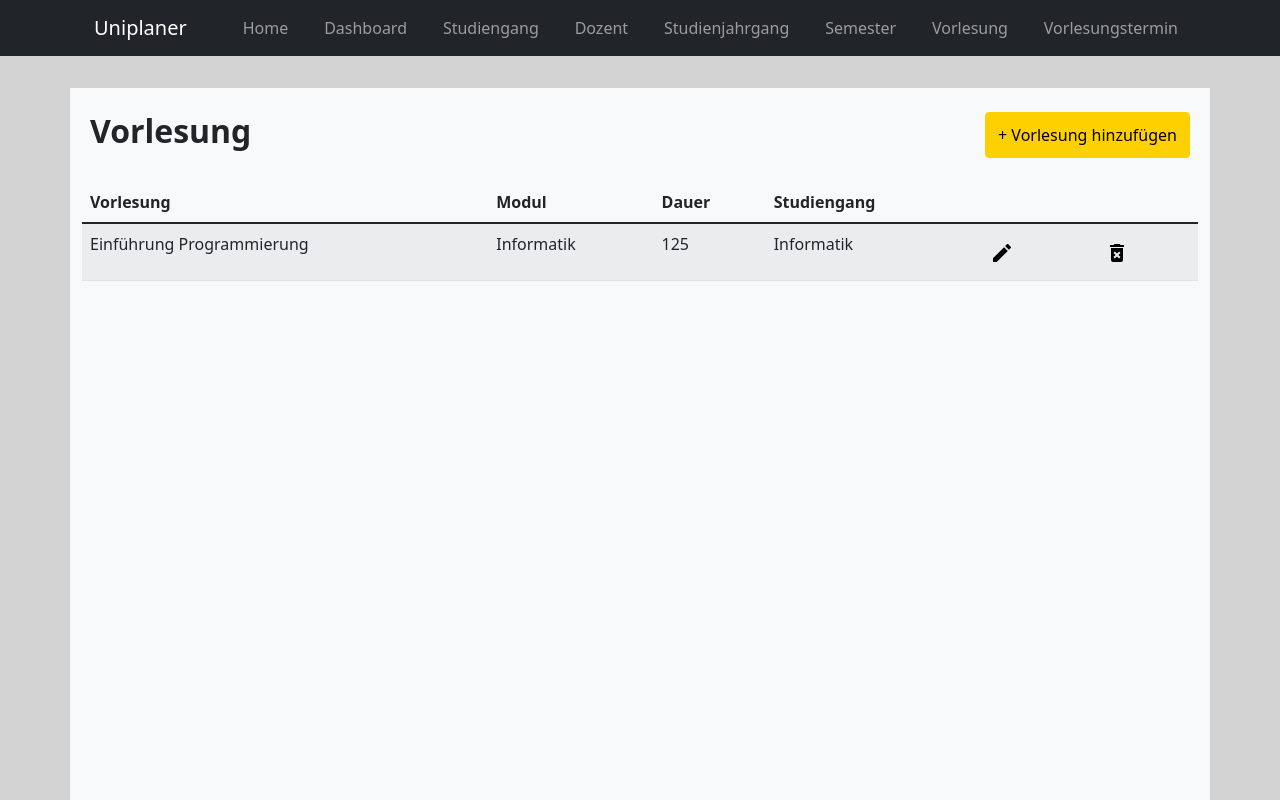
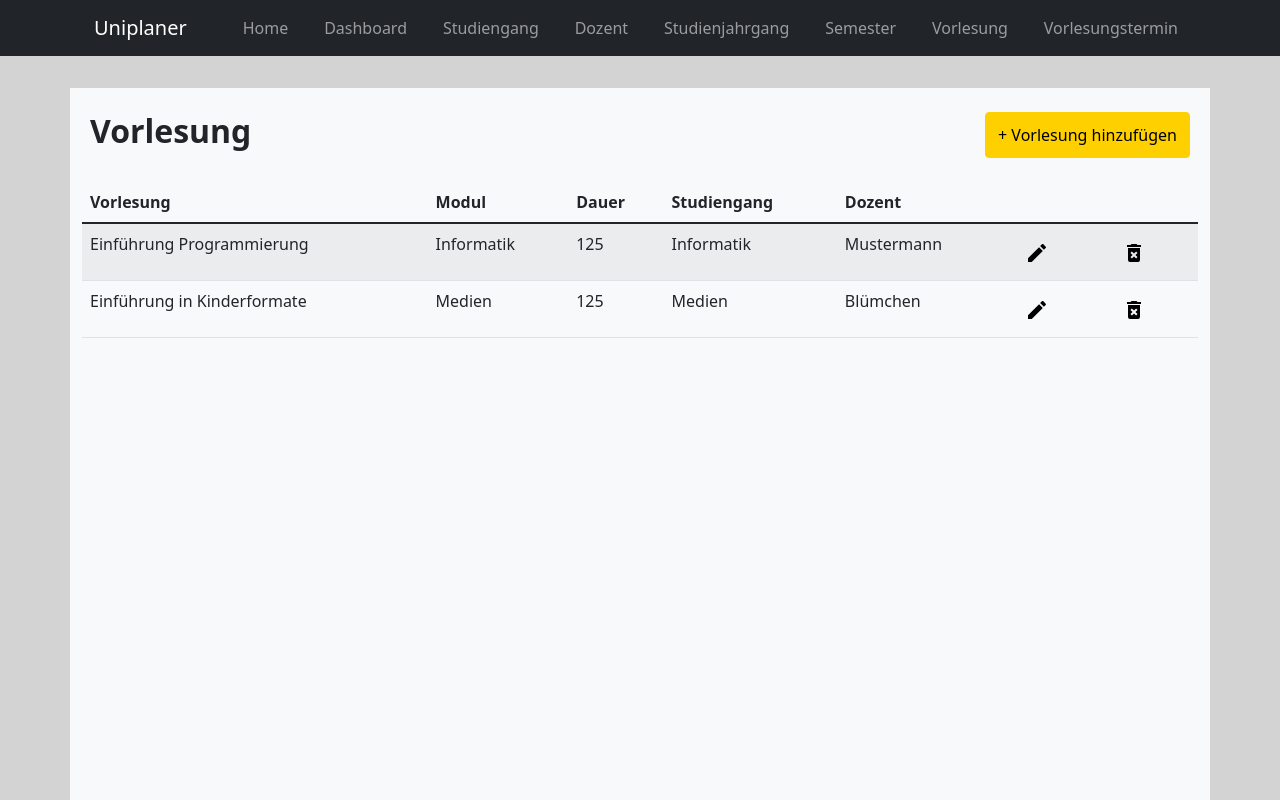
Before and after one commit to Koril94/vorlesungsplanung, a Vue app: page /lecture in a window 1280 px wide. Shown: the top 800 px of the page. Built offline with nearby package versions, Linux system fonts and the light colour scheme.

Commit message:
Modal closes on creation

```diff
--- a/src/components/LectureCreation.vue
+++ b/src/components/LectureCreation.vue
@@ -61,6 +61,22 @@
                   v-bind:value="studyProgram.id"
                 >
                   {{ studyProgram.name }}
+                </option>
+              </select>
+            </div>
+            <div class="col-md-12">
+              <label for="studyProgram" class="form-label">Dozent</label>
+              <select
+                v-model="lecture.lecturers[0]"
+                id="studyProgram"
+                class="form-select"
+              >
+                <option
+                  v-for="lecturer in store.lecturers"
+                  v-bind:key="lecturer.id"
+                  v-bind:value="lecturer.id"
+                >
+                  {{ lecturer.lastName }}
                 </option>
               </select>
             </div>
--- a/src/components/LectureDateCreation.vue
+++ b/src/components/LectureDateCreation.vue
@@ -129,6 +129,16 @@ const emptyLectureDate = {
   lectureDates: [],
 };
 export default {
+  mounted() {
+    let button = document.querySelector('.modal-footer > button.btn-primary');
+    console.log(button);
+    button.addEventListener('click', function () {
+      let modale = document.querySelector('#semesterControllerModal');
+      console.log(modale);
+      var modal = bootstrap.Modal.getInstance(modale)
+      modal.hide();
+    })
+  },
   setup() {},
   props: {
     lectureDateId: String,
--- a/src/components/LectureDateDisplay.vue
+++ b/src/components/LectureDateDisplay.vue
@@ -39,6 +39,8 @@ const emptyLectureDate = {
   lectureDates: [],
 };
 export default {
+  mounted() {
+  },
   setup() {},
   props: {
     lectureDateId: String,
@@ -57,12 +59,6 @@ export default {
     };
   },
   watch: {
-    store: {
-      handler() {
-        this.data = getData();
-      },
-      deep: true,
-    },
     lectureDateId(newLectureDateId, oldLectureDateId) {
       console.log(store.lectureDates);
       this.lectureDate =
@@ -72,5 +68,6 @@ export default {
       console.log(store.lectureDates);
     },
   },
+
 };
 </script>
--- a/src/components/LecturerCreation.vue
+++ b/src/components/LecturerCreation.vue
@@ -95,6 +95,16 @@ const emptyLecturer = {
   studyProgram: null,
 };
 export default {
+  mounted() {
+    let button = document.querySelector('.modal-footer > button.btn-primary');
+    console.log(button);
+    button.addEventListener('click', function () {
+      let modale = document.querySelector('#semesterControllerModal');
+      console.log(modale);
+      var modal = bootstrap.Modal.getInstance(modale)
+      modal.hide();
+    })
+  },
   setup() {},
   props: {
     lecturerId: String,
--- a/src/components/SemesterCreation.vue
+++ b/src/components/SemesterCreation.vue
@@ -102,6 +102,16 @@ const emptySemester = {
   lectureDates: [],
 };
 export default {
+  mounted() {
+    let button = document.querySelector('.modal-footer > button.btn-primary');
+    console.log(button);
+    button.addEventListener('click', function () {
+      let modale = document.querySelector('#semesterControllerModal');
+      console.log(modale);
+      var modal = bootstrap.Modal.getInstance(modale)
+      modal.hide();
+    })
+  },
   setup() {},
   props: {
     semesterId: String,
--- a/src/components/StudyClassCreation.vue
+++ b/src/components/StudyClassCreation.vue
@@ -93,6 +93,16 @@ const emptyStudyClass = {
   lectureDates: [],
 };
 export default {
+  mounted() {
+    let button = document.querySelector('.modal-footer > button.btn-primary');
+    console.log(button);
+    button.addEventListener('click', function () {
+      let modale = document.querySelector('#semesterControllerModal');
+      console.log(modale);
+      var modal = bootstrap.Modal.getInstance(modale)
+      modal.hide();
+    })
+  },
   setup() {},
   props: {
     studyClassId: String,
--- a/src/components/StudyProgramCreation.vue
+++ b/src/components/StudyProgramCreation.vue
@@ -69,6 +69,16 @@ const emptyStudyProgram = {
   lectureDates: [],
 };
 export default {
+  mounted() {
+    let button = document.querySelector('.modal-footer > button.btn-primary');
+    console.log(button);
+    button.addEventListener('click', function () {
+      let modale = document.querySelector('#semesterControllerModal');
+      console.log(modale);
+      var modal = bootstrap.Modal.getInstance(modale)
+      modal.hide();
+    })
+  },
   setup() {},
   props: {
     studyProgramId: String,
--- a/src/store.js
+++ b/src/store.js
@@ -11,6 +11,15 @@ const lectures = {
     lecturers: ["lecturer1"],
     studyProgram: "studyProgram1",
   },
+  lecture2: {
+    id: "lecture2",
+    lectureName: "Einführung in Kinderformate",
+    moduleName: "Medien",
+    Duration: 125,
+    lectureDates: ["lectureDate2"],
+    lecturers: ["lecturer2"],
+    studyProgram: "studyProgram2",
+  },
 };
 
 const lecturers = {
@@ -22,6 +31,15 @@ const lecturers = {
     lectureDates: ["lectureDate1"],
     lectures: ["lecture1"],
     studyProgram: "studyProgram1",
+  },
+  lecturer2: {
+    id: "lecturer2",
+    firstName: "Benjamin",
+    lastName: "Blümchen",
+    email: "benni.b@email.fancy",
+    lectureDates: ["lectureDate2"],
+    lectures: ["lecture2"],
+    studyProgram: "studyProgram2",
   },
 };
 
@@ -35,6 +53,15 @@ const semesters = {
     studyClass: "studyClass1",
     lectureDates: ["lectureDate1"],
   },
+  semester2: {
+    id: "semester2",
+    startDate: "2022-02-01",
+    endDate: "2022-08-31",
+    number: 1,
+    name: "Benni22",
+    studyClass: "studyClass2",
+    lectureDates: ["lectureDate2"],
+  },
 };
 
 const studyPrograms = {
@@ -45,6 +72,14 @@ const studyPrograms = {
     studyClasses: ["studyClass1"],
     lectures: ["lecture1"],
     lecturers: ["lecturer1"],
+  },
+  studyProgram2: {
+    id: "studyProgram2",
+    name: "Medien",
+    shortName: "Med",
+    studyClasses: ["studyClass2"],
+    lectures: ["lecture2"],
+    lecturers: ["lecturer2"],
   },
 };
 
@@ -57,6 +92,14 @@ const studyClasses = {
     studyProgram: "studyProgram1",
     semesters: ["semester1"],
   },
+  studyClass2: {
+    id: "studyClass2",
+    name: "Einführung in Kinderformate",
+    startDate: "2020-5-01",
+    endDate: "2022-09-30",
+    studyProgram: "studyProgram2",
+    semesters: ["semester2"],
+  },
 };
 
 const lectureDates = {
@@ -68,6 +111,15 @@ const lectureDates = {
     lecture: "lecture1",
     lecturer: "lecturer1",
     semester: "semester1",
+  },
+  lectureDate2: {
+    id: "lectureDate2",
+    name: "Einführung in Kinderformate",
+    startDate: "2022-03-02",
+    endDate: "2022-07-02",
+    lecture: "lecture2",
+    lecturer: "lecturer2",
+    semester: "semester2",
   },
 };
 
--- a/src/views/HomeView.vue
+++ b/src/views/HomeView.vue
@@ -3,7 +3,6 @@
     id="carouselExampleInterval"
     class="carousel slide"
     data-bs-ride="carousel"
-    data-bs-interval="3000"
   >
     <div class="carousel-inner">
       <div class="carousel-item active" data-bs-interval="3000">
@@ -65,5 +64,12 @@
 <script>
 export default {
   setup() {},
+  mounted() {
+    let button = document.querySelector('.carousel-control-next');
+    setInterval(() => {
+        button.click();
+    }, 5000);
+
+  }
 };
 </script>
--- a/src/views/LectureView.vue
+++ b/src/views/LectureView.vue
@@ -28,25 +28,30 @@
 import { store } from "../store";
 import DataTable from "../components/DataTable.vue";
 import LectureCreation from "../components/LectureCreation.vue";
-
+function getData() {
+let lectures = Object.values(store.lectures).map((lecture) => {
+      let newLecture = JSON.parse(JSON.stringify(lecture));
+      newLecture.studyProgram = store.studyPrograms[lecture.studyProgram].name;
+      newLecture.lecturer = store.lecturers[lecture.lecturers[0]].lastName;
+      return newLecture;
+    });
+    return lectures
+}
 export default {
   setup() {},
   data() {
-    let lectures = Object.values(store.lectures).map((lecture) => {
-      let newLecture = JSON.parse(JSON.stringify(lecture));
-      newLecture.studyProgram = store.studyPrograms[lecture.studyProgram].name;
-      return newLecture;
-    });
+
 
     return {
       store,
       lectureId: "",
-      data: lectures,
+      data: getData(),
       columns: [
         ["lectureName", "Vorlesung"],
         ["moduleName", "Modul"],
         ["Duration", "Dauer"],
         ["studyProgram", "Studiengang"],
+        ["lecturer", "Dozent"]
       ],
     };
   },
@@ -65,14 +70,7 @@ export default {
   watch: {
     store: {
       handler() {
-        let lectures = Object.values(store.lectures).map((lecture) => {
-          let newLecture = JSON.parse(JSON.stringify(lecture));
-          newLecture.studyProgram =
-            store.studyPrograms[lecture.studyProgram].name;
-          return newLecture;
-        });
-
-        this.data = lectures;
+        this.data = getData();
       },
       deep: true,
     },
```
Also changed, not shown: src/App.vue (+6 -14 lines).
